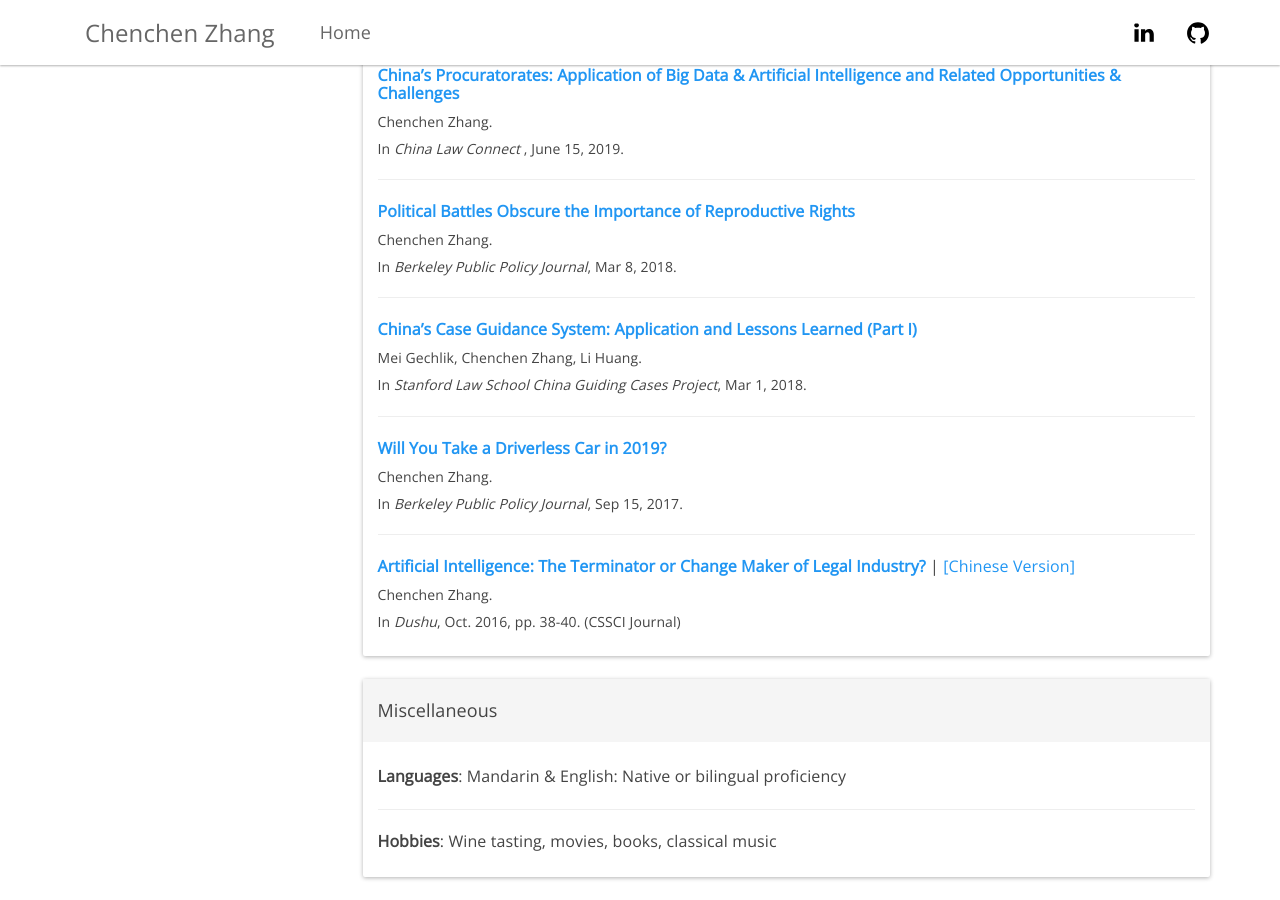
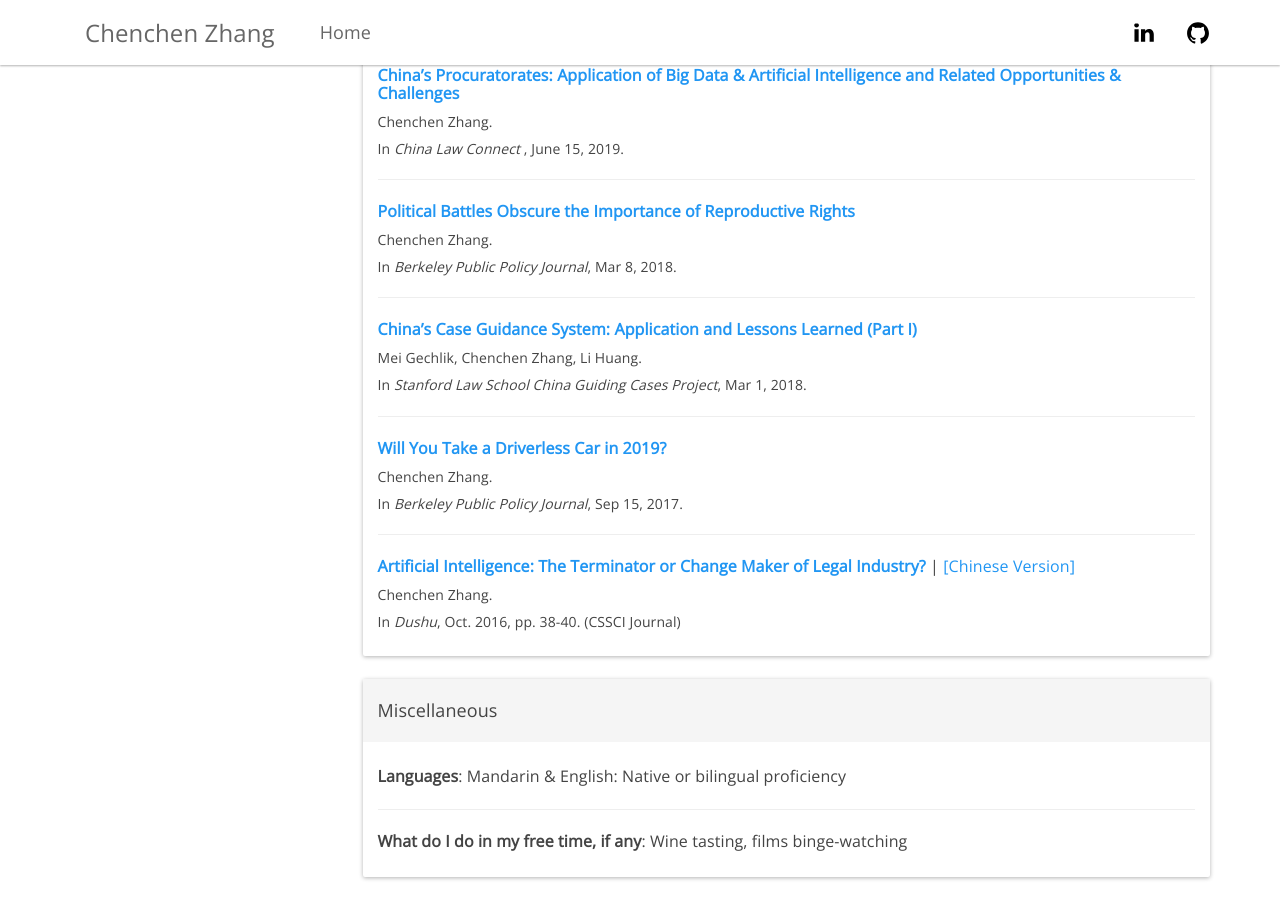
Before and after one commit to CeciliaZhang/-CeciliaZhang-.github-io, a Jekyll site: the page built from index.html, in a window 1280 px wide and 900 px high, scrolled down 1695 px. Built offline with Jekyll 4.4.1, drawn with Linux system fonts in a browser that asks for light colours; nearby versions of some CDN libraries.

Commit message:
Update skills.html

```diff
--- a/_includes/skills.html
+++ b/_includes/skills.html
@@ -5,6 +5,6 @@
     <div class="panel-body">
         <h5><b>Languages</b>: Mandarin & English: Native or bilingual proficiency</h5>
         <hr/>
-        <h5><b>Hobbies</b>: Wine tasting, movies, books, classical music</h5>
+        <h5><b>What do I do in my free time, if any</b>: Wine tasting, films binge-watching</h5>
     </div>
 </div>
```
